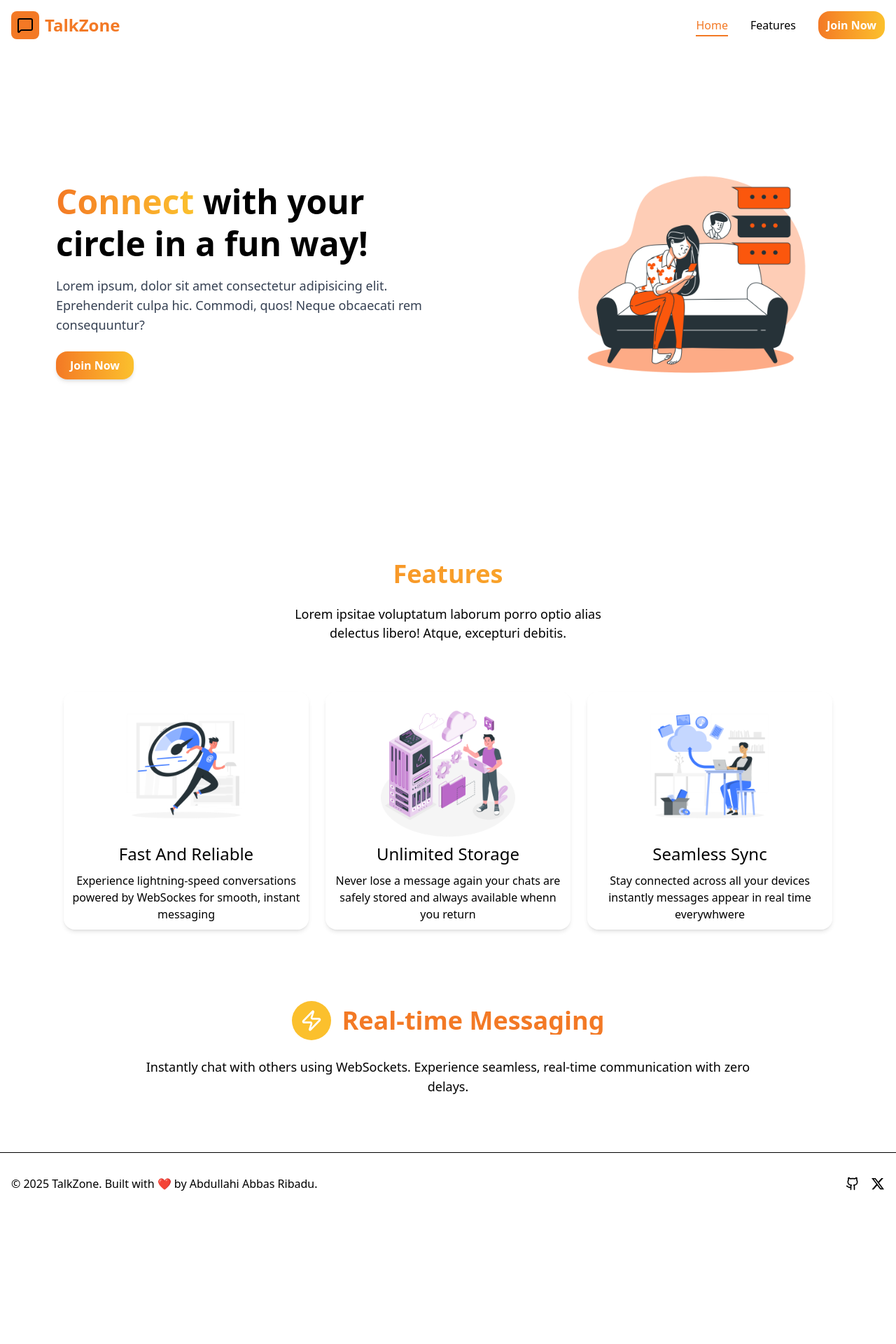
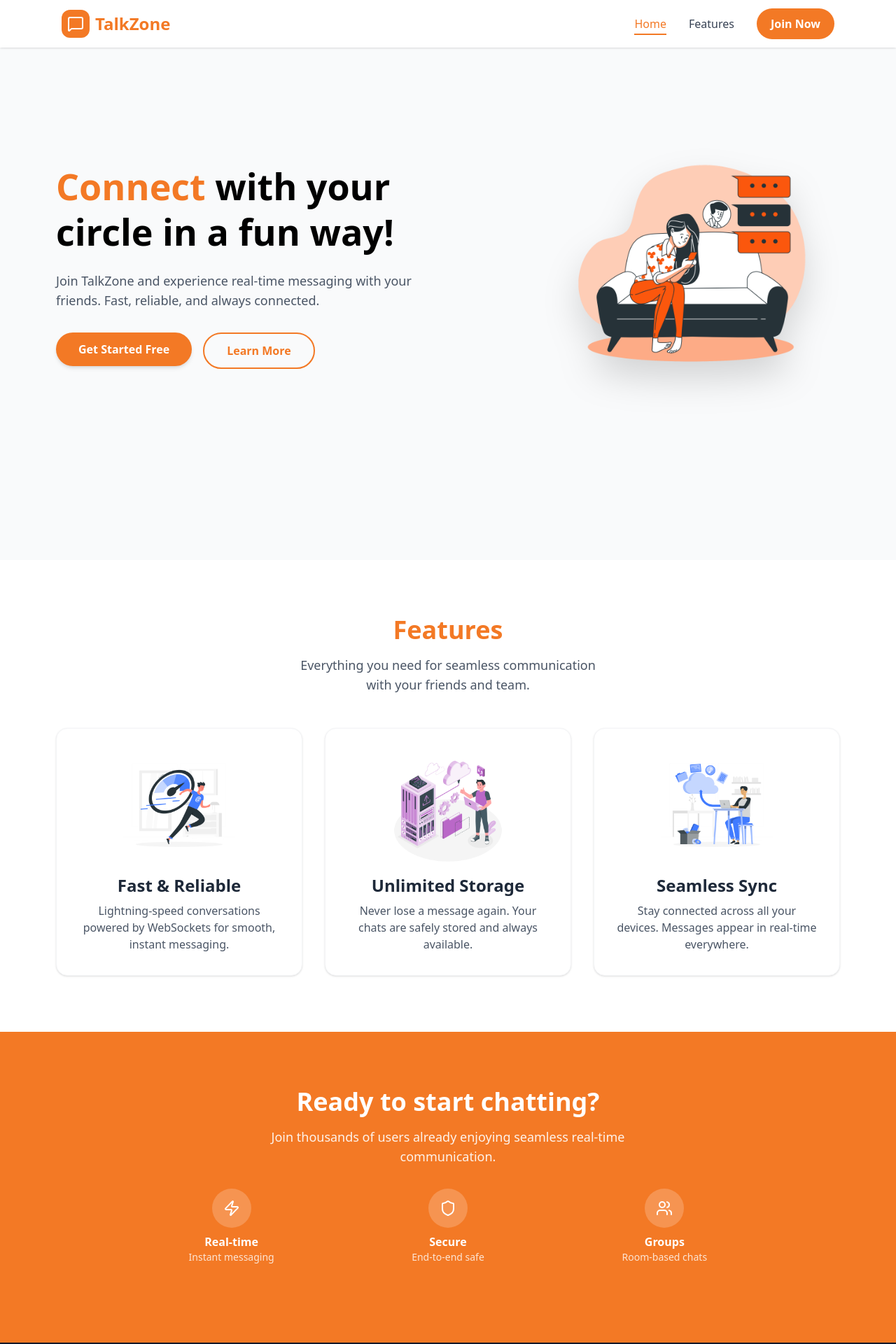
Before and after one commit to Abdullahi03-dev/chatapp-fastapi, a React (Vite) app in the folder chatapp-websocket/: page / in a window 1280 px wide. Shown: the top 1920 px of the page at 70% size. Before the commit the page ends 1735 px from the top, so only its background shows below. Built offline with nearby package versions, Linux system fonts and the light colour scheme; no server answers.

Commit message:
Remove gradients, use solid orange

```diff
--- a/chatapp-websocket/src/components/AddOn.jsx
+++ b/chatapp-websocket/src/components/AddOn.jsx
@@ -1,31 +1,50 @@
 import { motion } from "framer-motion";
-import { Zap } from "lucide-react";
+import { Zap, Shield, Users } from "lucide-react";
 
-export default function AddOn(){
+export default function AddOn() {
+  const features = [
+    { icon: Zap, title: "Real-time", desc: "Instant messaging" },
+    { icon: Shield, title: "Secure", desc: "End-to-end safe" },
+    { icon: Users, title: "Groups", desc: "Room-based chats" },
+  ];
+
   return (
-    <section id="features" className="py-20">
-      <div className="container mx-auto px-4">
+    <section className="py-16 sm:py-20 px-4 sm:px-6 bg-[#f37925]">
+      <div className="max-w-4xl mx-auto">
         <motion.div
           initial={{ opacity: 0, y: 30 }}
           whileInView={{ opacity: 1, y: 0 }}
           transition={{ duration: 0.6 }}
           viewport={{ once: true }}
-          className="max-w-4xl mx-auto text-center"
+          className="text-center text-white"
         >
-          <div className="flex items-center justify-center gap-4 mb-6">
-            <div className="p-3 rounded-full bg-[#fbc02d]">
-              <Zap className="w-8 h-8 text-white" />
-            </div>
-            <h2 className="text-3xl md:text-4xl font-bold bg-[#f37925] bg-clip-text text-transparent">
-              Real-time Messaging
-            </h2>
+          <h2 className="text-2xl sm:text-3xl md:text-4xl font-bold mb-4">
+            Ready to start chatting?
+          </h2>
+          <p className="text-white/90 text-base sm:text-lg mb-8 max-w-lg mx-auto">
+            Join thousands of users already enjoying seamless real-time communication.
+          </p>
+
+          <div className="grid grid-cols-3 gap-4 sm:gap-8 mb-8">
+            {features.map((f, i) => (
+              <motion.div
+                key={i}
+                initial={{ opacity: 0, y: 20 }}
+                whileInView={{ opacity: 1, y: 0 }}
+                transition={{ delay: i * 0.1 }}
+                viewport={{ once: true }}
+                className="flex flex-col items-center"
+              >
+                <div className="bg-white/20 p-3 sm:p-4 rounded-full mb-2">
+                  <f.icon className="w-5 h-5 sm:w-6 sm:h-6 text-white" />
+                </div>
+                <span className="font-semibold text-sm sm:text-base">{f.title}</span>
+                <span className="text-white/80 text-xs sm:text-sm">{f.desc}</span>
+              </motion.div>
+            ))}
           </div>
-          <p className="text-lg text-muted-foreground">
-            Instantly chat with others using WebSockets. Experience seamless,
-            real-time communication with zero delays.
-          </p>
         </motion.div>
       </div>
     </section>
   );
-};
+}
--- a/chatapp-websocket/src/components/Features.jsx
+++ b/chatapp-websocket/src/components/Features.jsx
@@ -7,46 +7,55 @@ import feature3 from "../assets/image/feature3.png";
 const Features = () => {
   const data = [
     {
-      name: "Fast And Reliable",
-      note: "Experience lightning-speed conversations powered by WebSockes for smooth, instant messaging",
+      name: "Fast & Reliable",
+      note: "Lightning-speed conversations powered by WebSockets for smooth, instant messaging.",
       Image: feature1,
     },
     {
       name: "Unlimited Storage",
-      note: "Never lose a message again your chats are safely stored and always available whenn you return",
+      note: "Never lose a message again. Your chats are safely stored and always available.",
       Image: feature2,
     },
     {
       name: "Seamless Sync",
-      note: "Stay connected across all your devices instantly messages appear in real time everywhwere",
+      note: "Stay connected across all your devices. Messages appear in real-time everywhere.",
       Image: feature3,
     },
   ];
 
-  // Animation variants for staggered fade-ins
   const container = {
     hidden: { opacity: 0 },
     show: {
       opacity: 1,
-      transition: { staggerChildren: 0.25 },
+      transition: { staggerChildren: 0.2 },
     },
   };
 
   const item = {
-    hidden: { opacity: 0, y: 40 },
-    show: { opacity: 1, y: 0, transition: { duration: 0.7, ease: "easeOut" } },
+    hidden: { opacity: 0, y: 30 },
+    show: { opacity: 1, y: 0, transition: { duration: 0.6, ease: "easeOut" } },
   };
 
   return (
-    <>
-      <section className="pt-10 pb-3 px-6 md:px-20 md:pt-0">
-        <h1 className="text-center text-3xl font-bold underline mb-6 bg-gradient-to-r from-[#f37925] to-[#fbc02d] text-transparent bg-clip-text pt-6 md:pt-0 text-4xl">
-          Features
-        </h1>
-        <p className="mx-auto mt-2 text-[18px] text-center font-light pb-6 md:pb-15 md:w-[450px] word-wrap">Lorem ipsitae voluptatum laborum porro optio alias delectus libero! Atque, excepturi debitis.</p>
+    <section id="features" className="py-16 sm:py-20 px-4 sm:px-6 md:px-12 lg:px-20 bg-white">
+      <div className="max-w-6xl mx-auto">
+        <motion.div
+          initial={{ opacity: 0, y: 20 }}
+          whileInView={{ opacity: 1, y: 0 }}
+          transition={{ duration: 0.5 }}
+          viewport={{ once: true }}
+          className="text-center mb-12"
+        >
+          <h2 className="text-3xl sm:text-4xl font-bold text-[#f37925]">
+            Features
+          </h2>
+          <p className="mt-4 text-gray-600 text-base sm:text-lg max-w-md mx-auto">
+            Everything you need for seamless communication with your friends and team.
+          </p>
+        </motion.div>
 
         <motion.div
-          className="flex flex-col md:flex-row md:flex-wrap items-center justify-center gap-6"
+          className="grid grid-cols-1 sm:grid-cols-2 lg:grid-cols-3 gap-6 sm:gap-8"
           variants={container}
           initial="hidden"
           whileInView="show"
@@ -56,24 +65,26 @@ const Features = () => {
             <motion.div
               key={index}
               variants={item}
-              className="bg-background/80 backdrop-blur-md w-[350px] h-[340px] px-2.5 my-2.5 shadow-md bg-white/20 rounded-2xl flex flex-col items-center justify-center hover:scale-105 transition-transform duration-300"
+              className="bg-white border border-gray-100 p-6 sm:p-8 rounded-2xl shadow-sm hover:shadow-md transition-all duration-300 flex flex-col items-center text-center"
             >
               <motion.img
                 src={each.Image}
                 alt={each.name}
-                className="w-[200px] h-[200px] block mx-auto"
-                whileHover={{ scale: 1.05 }}
+                className="w-32 h-32 sm:w-40 sm:h-40 object-contain"
+                whileHover={{ scale: 1.1, rotate: 5 }}
                 transition={{ type: "spring", stiffness: 200 }}
               />
-              <h3 className="text-center text-2xl font-medium mt-1.5">
+              <h3 className="text-xl sm:text-2xl font-semibold mt-4 text-gray-800">
                 {each.name}
               </h3>
-              <p className="text-center mt-2.5">{each.note}</p>
+              <p className="text-gray-600 mt-2 text-sm sm:text-base">
+                {each.note}
+              </p>
             </motion.div>
           ))}
         </motion.div>
-      </section>
-    </>
+      </div>
+    </section>
   );
 };
 
--- a/chatapp-websocket/src/components/Footer.jsx
+++ b/chatapp-websocket/src/components/Footer.jsx
@@ -1,38 +1,27 @@
-import { Github } from "lucide-react";
+import { Github, MessageSquare } from "lucide-react";
+import { Link } from "react-router-dom";
 
 export const Footer = () => {
   return (
-    <footer className="py-8 border-t border-border bg-muted/20">
-      <div className="container mx-auto px-4">
-        <div className="flex flex-col md:flex-row items-center justify-between gap-4">
-          <p className="text-muted-foreground text-center md:text-left">
-            © 2025 TalkZone. Built with ❤️ by Abdullahi Abbas Ribadu.
+    <footer className="py-8 sm:py-10 bg-gray-900 text-white">
+      <div className="max-w-6xl mx-auto px-4 sm:px-6">
+        <div className="flex flex-col sm:flex-row items-center justify-between gap-6">
+          {/* Logo */}
+          <Link to="/" className="flex items-center gap-2">
+            <div className="bg-[#f37925] p-2 rounded-xl">
+              <MessageSquare className="w-5 h-5 text-white" />
+            </div>
+            <span className="text-xl font-bold text-[#f37925]">
+              TalkZone
+            </span>
+          </Link>
+
+          {/* Copyright */}
+          <p className="text-gray-400 text-center text-sm sm:text-base order-3 sm:order-2">
+            © {new Date().getFullYear()} TalkZone. Built by Abdullahi Abbas Ribadu hehe
           </p>
-          <div className="flex items-center gap-4">
-            <a
-              href="https://github.com"
-              target="_blank"
-              rel="noopener noreferrer"
-              className="text-muted-foreground hover:text-primary transition-colors"
-            >
-              <Github className="w-5 h-5" />
-            </a>
-            <a
-              href="https://x.com"
-              target="_blank"
-              rel="noopener noreferrer"
-              className="text-muted-foreground hover:text-primary transition-colors"
-            >
-              <svg
-                className="w-5 h-5"
-                fill="currentColor"
-                viewBox="0 0 24 24"
-                xmlns="http://www.w3.org/2000/svg"
-              >
-                <path d="M18.244 2.25h3.308l-7.227 8.26 8.502 11.24H16.17l-5.214-6.817L4.99 21.75H1.68l7.73-8.835L1.254 2.25H8.08l4.713 6.231zm-1.161 17.52h1.833L7.084 4.126H5.117z" />
-              </svg>
-            </a>
-          </div>
+
+
         </div>
       </div>
     </footer>
--- a/chatapp-websocket/src/components/Hero.jsx
+++ b/chatapp-websocket/src/components/Hero.jsx
@@ -1,80 +1,66 @@
-// import React from 'react'
-// import heroImage from '../assets/image/hero.png'
-// const Hero = () => {
-//   return (
-//     <>
-//     <section className='flex items-center flex-col-reverse justify-center w-full h-[100vh]'>
-//     <div className='px-4'>
-
-//         <h1 className='text-[40px] font-bold'><span className='bg-gradient-to-r from-[#f37925] to-[#fbc02d] text-transparent bg-clip-text'>Connect</span> with your circle in a fun way!</h1>
-//         <p>Lorem ipsum, dolor sit amet consectetur adipisicing elit. eprehenderit culpa hic. Commodi, quos! Neque obcaecati rem consequuntur?</p>
-//         <button className="hover:opacity-90 transition-opacity bg-gradient-to-r from-[#f37925] to-[#fbc02d] py-2 px-3 text-white font-semibold rounded-2xl mt-6">
-//                 Join Now
-//               </button>
-//     </div>
-
-
-// <div className='mb-15'>
-// <img src={heroImage} className='object-cover w-[320px] h-[320px]'/>
-// </div>
-//     </section>
-//     </>
-//   )
-// }
-
-// export default Hero
-
-
 import React from "react";
 import { motion } from "framer-motion";
+import { Link } from "react-router-dom";
 import heroImage from "../assets/image/hero.png";
 
 const Hero = () => {
   return (
-    <section className="flex flex-col-reverse md:flex-row items-center justify-center w-full min-h-screen px-6 md:px-20 overflow-hidden">
+    <section className="min-h-screen flex flex-col-reverse md:flex-row items-center justify-center px-4 sm:px-6 md:px-12 lg:px-20 pt-20 pb-10 md:pt-0 bg-gray-50">
       {/* Left Content */}
       <motion.div
-        className="text-left md:text-left md:w-1/2 mt-14 md:mt-0"
-        initial={{ opacity: 0, y: 50 }}
+        className="w-full md:w-1/2 text-center md:text-left mt-8 md:mt-0"
+        initial={{ opacity: 0, y: 40 }}
         whileInView={{ opacity: 1, y: 0 }}
-        transition={{ duration: 0.8, ease: "easeOut" }}
+        transition={{ duration: 0.7, ease: "easeOut" }}
         viewport={{ once: true }}
       >
-        <h1 className="md:text-[48px] font-bold leading-tight text-[40px] ">
-          <span className="bg-gradient-to-r from-[#f37925] to-[#fbc02d] text-transparent bg-clip-text">
+        <h1 className="text-3xl sm:text-4xl md:text-5xl lg:text-[52px] font-bold leading-tight">
+          <span className="text-[#f37925]">
             Connect
           </span>{" "}
           with your circle in a fun way!
         </h1>
 
-        <p className="mt-4 text-gray-700 md:text-lg">
-          Lorem ipsum, dolor sit amet consectetur adipisicing elit. Eprehenderit
-          culpa hic. Commodi, quos! Neque obcaecati rem consequuntur?
+        <p className="mt-4 sm:mt-6 text-gray-600 text-base sm:text-lg max-w-lg mx-auto md:mx-0">
+          Join TalkZone and experience real-time messaging with your friends.
+          Fast, reliable, and always connected.
         </p>
 
-        <motion.button
-          whileHover={{ scale: 1.05 }}
-          whileTap={{ scale: 0.95 }}
-          transition={{ type: "spring", stiffness: 300 }}
-          className="hover:opacity-90 transition-opacity bg-gradient-to-r from-[#f37925] to-[#fbc02d] py-2 px-5 text-white font-semibold rounded-2xl mt-6 shadow-md"
-        >
-          Join Now
-        </motion.button>
+        <div className="mt-6 sm:mt-8 flex flex-col sm:flex-row gap-3 sm:gap-4 justify-center md:justify-start">
+          <Link to="/auth">
+            <motion.button
+              whileHover={{ scale: 1.05 }}
+              whileTap={{ scale: 0.95 }}
+              className="w-full sm:w-auto bg-[#f37925] hover:bg-[#e06820] py-3 px-8 text-white font-semibold rounded-full shadow-md transition-colors"
+            >
+              Get Started Free
+            </motion.button>
+          </Link>
+          <a href="#features">
+            <motion.button
+              whileHover={{ scale: 1.05 }}
+              whileTap={{ scale: 0.95 }}
+              className="w-full sm:w-auto border-2 border-[#f37925] text-[#f37925] py-3 px-8 font-semibold rounded-full hover:bg-[#f37925] hover:text-white transition-colors"
+            >
+              Learn More
+            </motion.button>
+          </a>
+        </div>
       </motion.div>
 
       {/* Right Image */}
       <motion.div
-        className="flex justify-center md:justify-end md:w-1/2 my-5 mt-18 md:mt-0 md:mb-2"
-        initial={{ opacity: 0, x: 80 }}
+        className="w-full md:w-1/2 flex justify-center md:justify-end"
+        initial={{ opacity: 0, x: 60 }}
         whileInView={{ opacity: 1, x: 0 }}
-        transition={{ duration: 0.9, ease: "easeOut" }}
+        transition={{ duration: 0.8, ease: "easeOut" }}
         viewport={{ once: true }}
       >
         <motion.img
           src={heroImage}
-          alt="Hero"
-          className="object-cover w-[280px] h-[280px] md:w-[420px] md:h-[420px]"
-          whileHover={{ scale: 1.05 }}
+          alt="TalkZone Chat"
+          className="w-[240px] h-[240px] sm:w-[300px] sm:h-[300px] md:w-[380px] md:h-[380px] lg:w-[420px] lg:h-[420px] object-contain drop-shadow-2xl"
+          whileHover={{ scale: 1.03, rotate: 2 }}
           transition={{ type: "spring", stiffness: 200 }}
         />
       </motion.div>
--- a/chatapp-websocket/src/components/Navbar.jsx
+++ b/chatapp-websocket/src/components/Navbar.jsx
@@ -1,10 +1,9 @@
 import { useState } from "react";
 import { Link, useLocation } from "react-router-dom";
-import { motion } from "framer-motion";
-// import { Button } from "@/components/ui/button";
+import { motion, AnimatePresence } from "framer-motion";
 import { MessageSquare, Menu, X } from "lucide-react";
 
-export default function Navbar (){
+export default function Navbar() {
   const [isOpen, setIsOpen] = useState(false);
   const location = useLocation();
 
@@ -14,16 +13,16 @@ export default function Navbar (){
     <motion.nav
       initial={{ y: -100 }}
       animate={{ y: 0 }}
-      className="fixed top-0 left-0 right-0 z-50 bg-background/80 backdrop-blur-md "
+      className="fixed top-0 left-0 right-0 z-50 bg-white/90 backdrop-blur-md shadow-sm"
     >
-      <div className="container mx-auto px-4 py-4">
+      <div className="max-w-6xl mx-auto px-4 sm:px-6 py-3">
         <div className="flex items-center justify-between">
           {/* Logo */}
-          <Link to="/" className="flex items-center gap-2 group">
-            <div className="bg-[#f37925] p-2 rounded-lg">
-              <MessageSquare className="w-6 h-6 text-black" />
+          <Link to="/" className="flex items-center gap-2">
+            <div className="bg-[#f37925] p-2 rounded-xl">
+              <MessageSquare className="w-5 h-5 sm:w-6 sm:h-6 text-white" />
             </div>
-            <span className="text-2xl font-bold bg-[#f37925] bg-clip-text text-transparent">
+            <span className="text-xl sm:text-2xl font-bold text-[#f37925]">
               TalkZone
             </span>
           </Link>
@@ -32,8 +31,8 @@ export default function Navbar (){
           <div className="hidden md:flex items-center gap-8">
             <Link
               to="/"
-              className={`relative text-foreground hover:text-[#f37925] transition-colors ${
-                isActive("/") ? "text-[#f37925]" : ""
+              className={`relative font-medium hover:text-[#f37925] transition-colors ${
+                isActive("/") ? "text-[#f37925]" : "text-gray-700"
               }`}
             >
               Home
@@ -46,12 +45,12 @@ export default function Navbar (){
             </Link>
             <a
               href="#features"
-              className="text-foreground hover:text-primary transition-colors"
+              className="font-medium text-gray-700 hover:text-[#f37925] transition-colors"
             >
               Features
             </a>
             <Link to="/auth">
-              <button className="hover:opacity-90 transition-opacity bg-gradient-to-r from-[#f37925] to-[#fbc02d] py-2 px-3 text-white font-semibold rounded-2xl">
+              <button className="hover:bg-[#e06820] transition-all bg-[#f37925] py-2.5 px-5 text-white font-semibold rounded-full">
                 Join Now
               </button>
             </Link>
@@ -60,39 +59,46 @@ export default function Navbar (){
           {/* Mobile Menu Button */}
           <button
             onClick={() => setIsOpen(!isOpen)}
-            className="md:hidden p-2"
+            className="md:hidden p-2 rounded-lg hover:bg-gray-100 transition-colors"
           >
-            {isOpen ? <X /> : <Menu />}
+            {isOpen ? <X className="w-6 h-6" /> : <Menu className="w-6 h-6" />}
           </button>
         </div>
 
         {/* Mobile Menu */}
+        <AnimatePresence>
           {isOpen && (
             <motion.div
-            initial={{ opacity: 0, y: -20 }}
-            animate={{ opacity: 1, y: 0 }}
-            className="md:hidden pt-4 pb-2 flex flex-col gap-4"
+              initial={{ opacity: 0, height: 0 }}
+              animate={{ opacity: 1, height: "auto" }}
+              exit={{ opacity: 0, height: 0 }}
+              className="md:hidden overflow-hidden"
             >
+              <div className="pt-4 pb-3 flex flex-col gap-3 border-t mt-3">
                 <Link
                   to="/"
-              className="text-foreground hover:text-primary transition-colors"
+                  className="py-2 px-3 rounded-lg text-gray-700 hover:bg-gray-100 font-medium transition-colors"
                   onClick={() => setIsOpen(false)}
                 >
                   Home
                 </Link>
                 <a
                   href="#features"
-              className="text-foreground hover:text-primary transition-colors"
+                  className="py-2 px-3 rounded-lg text-gray-700 hover:bg-gray-100 font-medium transition-colors"
                   onClick={() => setIsOpen(false)}
                 >
                   Features
                 </a>
                 <Link to="/auth" onClick={() => setIsOpen(false)}>
-              <button className="bg-gradient-primary w-full bg-gradient-to-r from-[#f37925] to-[#fbc02d] py-2 px-3 rounded-[12px]">Join Now</button>
+                  <button className="w-full bg-[#f37925] hover:bg-[#e06820] py-3 px-5 text-white font-semibold rounded-full">
+                    Join Now
+                  </button>
                 </Link>
+              </div>
             </motion.div>
           )}
+        </AnimatePresence>
       </div>
     </motion.nav>
   );
-};
+}
```
Also changed, not shown: chatapp-websocket/vercel.json (added). Lines whose indentation alone changed are shown as unchanged.
